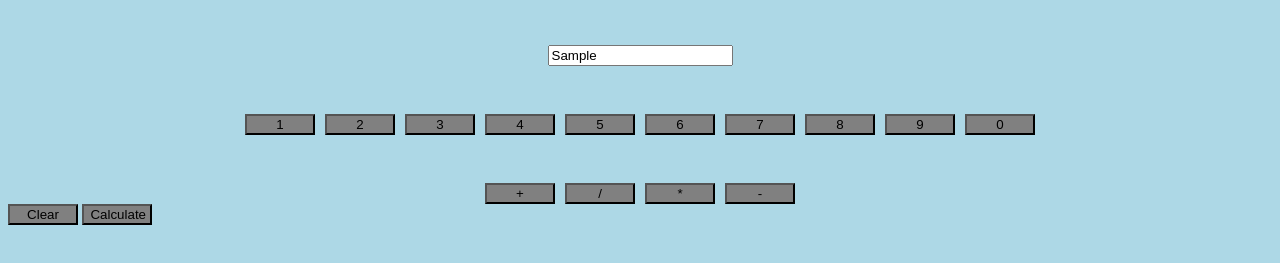
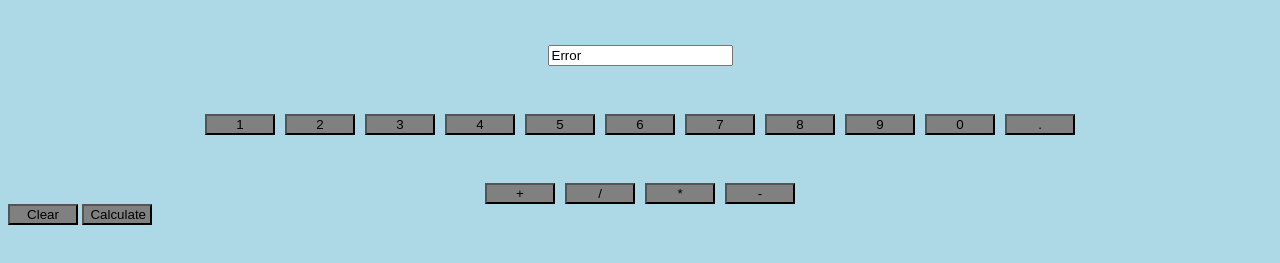
Before and after one commit to arader21/calculator, a plain HTML site: page index.html in a window 1280 px wide. Both pictures are taken after typing "Sample" into the empty fields and a click on the button "Calculate". Shown: the part 61-324 px from the top of the page. Drawn offline with Linux system fonts and the light colour scheme.

Commit message:
script added, clear button, calculate.

```diff
--- a/index.html
+++ b/index.html
@@ -21,6 +21,7 @@
 <button class="button" onclick="appendNumber('8')">8</button>
 <button class="button" onclick="appendNumber('9')">9</button>
 <button class="button" onclick="appendNumber('0')">0</button>
+<button class="button" onclick="appendNumber('.')">.</button>
 </div>
 <div class="container">
 <button class="button operator" onclick="appendOperation('+')">+</button>
@@ -29,7 +30,7 @@
 <button class="button operator" onclick="appendOperation('-')">-</button>
 </div>
 <button class="button clear" onclick="clearDisplay()">Clear</button>
-<button class="button calculate" onclick="calculate()">Calculate</button>
+<button class="button calculate" onclick="calculateDisplay()">Calculate</button>
 <script src="script.js"></script>
 </body>
 </html>
--- a/script.js
+++ b/script.js
@@ -6,3 +6,14 @@ display.value += input;
 function appendOperation(input) {
     display.value += input;
 }
+function clearDisplay() {
+    display.value = ""
+}
+function calculateDisplay() {
+    try{
+        display.value = eval?.(`(${display.value})`);
+    }
+    catch(error){
+        display.value = "Error";
+    }
+    }
```
